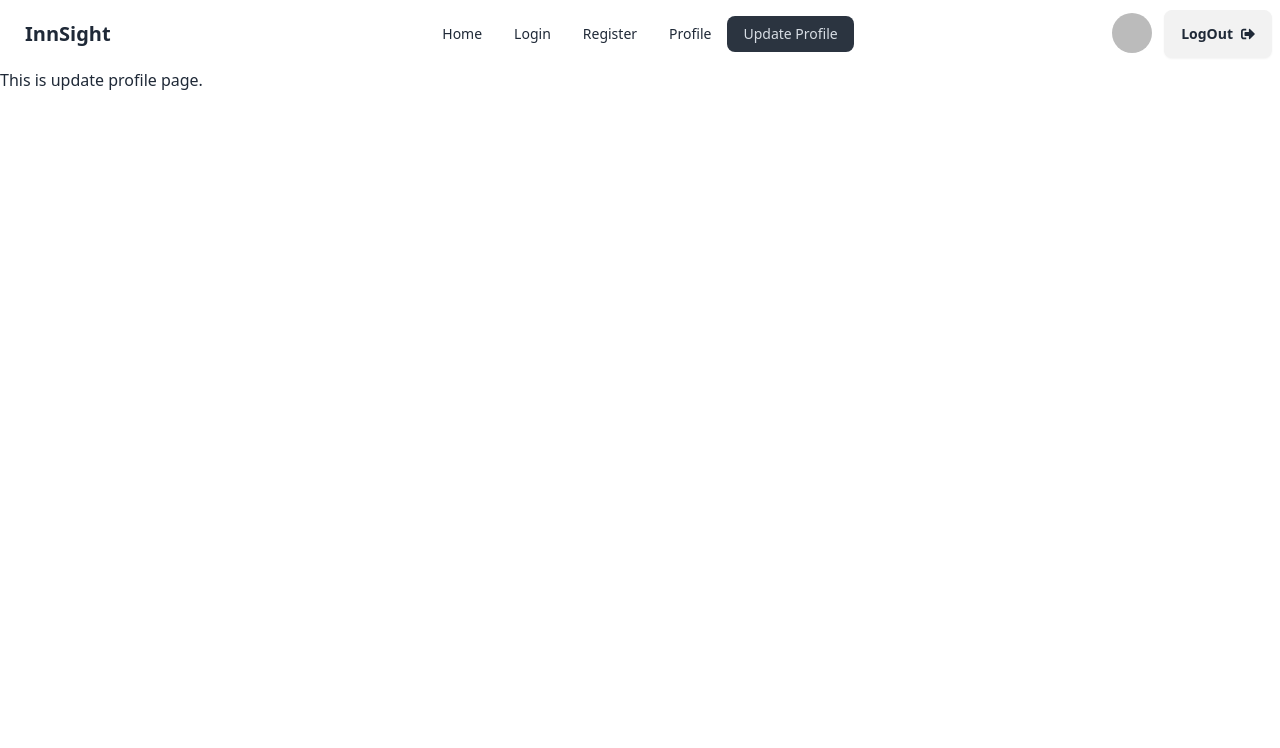
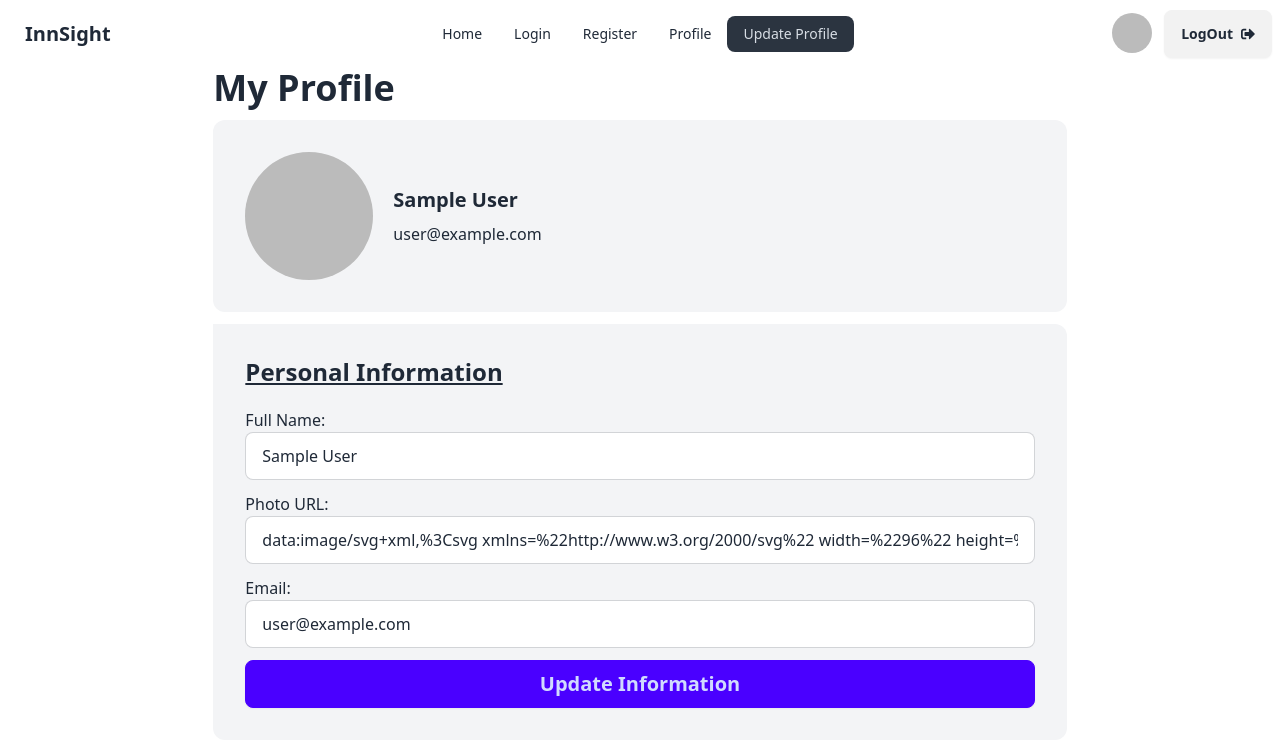
Before and after one commit to arparvej1/assignment-9-innsight, a React (Create React App) app: page /update-profile in a window 1280 px wide. Shown: the top 748 px of the page. Built offline with nearby package versions, Linux system fonts and the light colour scheme; no server answers; sample sign-in values are in the browser's storage.

Commit message:
update profile design and function added

```diff
--- a/public/index.html
+++ b/public/index.html
@@ -24,7 +24,7 @@
       work correctly both with client-side routing and a non-root public URL.
       Learn how to configure a non-root public URL by running `npm run build`.
     -->
-    <title>React App</title>
+    <title>InnSight App</title>
   </head>
   <body>
     <noscript>You need to enable JavaScript to run this app.</noscript>
--- a/src/pages/Profile/Profile.jsx
+++ b/src/pages/Profile/Profile.jsx
@@ -1,5 +1,6 @@
 import React, { useContext } from 'react';
 import { AuthContext } from '../../provider/AuthProvider';
+import { Link } from 'react-router-dom';
 
 const Profile = () => {
   const { user } = useContext(AuthContext);
@@ -10,11 +11,14 @@ const Profile = () => {
         <h3 className='font-bold text-4xl'>My Profile</h3>
         <div className='flex flex-col md:flex-row items-center gap-5 bg-gray-100 p-8 rounded-xl'>
           <div className=''>
-            <img className='w-32 rounded-full' src={user.photoURL || "https://i.ibb.co/ZT5tByN/avatar-15-blue.jpg"} alt={user.displayName} />
+            <img className='w-32 h-32 rounded-full' src={user.photoURL || "https://i.ibb.co/ZT5tByN/avatar-15-blue.jpg"} alt={user.displayName} />
           </div>
           <div className='flex flex-col gap-2'>
             <h3 className='text-xl font-semibold'>{user.displayName}</h3>
             <p>{user.email}</p>
+          </div>
+          <div className='text-right  navbar-end'>
+            <Link to='/update-profile' className='text-xl font-semibold underline btn btn-ghost'>Edit Profile</Link>
           </div>
         </div>
         <div className='grid lg:grid-cols-2 gap-3'>
@@ -29,10 +33,6 @@ const Profile = () => {
               <div>
                 <p>Email:</p>
                 <p className=' font-semibold'>{user.email}</p>
-              </div>
-              <div>
-                <p>Phone Number:</p>
-                <p className=' font-semibold'>{user.phoneNumber || 'No Phone Number Found!'}</p>
               </div>
             </div>
           </div>
--- a/src/pages/Profile/UpdateProfile.jsx
+++ b/src/pages/Profile/UpdateProfile.jsx
@@ -1,9 +1,64 @@
-import React from 'react';
+import React, { useContext } from 'react';
+import { AuthContext } from '../../provider/AuthProvider';
+import { useNavigate } from 'react-router-dom';
 
 const UpdateProfile = () => {
+  const { user, updateUserInfo, setLoading } = useContext(AuthContext);
+  const navigate = useNavigate();
+
+  const handleUpdateUser = (e) => {
+    e.preventDefault();
+    const name = e.target.name.value;
+    const photo_url = e.target.photo_url.value;
+
+    // create user in firebase
+    updateUserInfo(user, name, photo_url)
+      .then(() => {
+        console.log('click Update');
+        setLoading(false);
+        navigate('/profile');
+      })
+      .catch(error => {
+        console.log(error);
+      });
+    console.log(user);
+  }
+
   return (
-    <div>
-      This is update profile page.
+    <div className='md:4/5 lg:w-2/3 mx-auto'>
+      <div className='flex flex-col gap-3'>
+        <h3 className='font-bold text-4xl'>My Profile</h3>
+        <div className='flex flex-col md:flex-row items-center gap-5 bg-gray-100 p-8 rounded-xl'>
+          <div className=''>
+            <img className='w-32 rounded-full' src={user.photoURL || "https://i.ibb.co/ZT5tByN/avatar-15-blue.jpg"} alt={user.displayName} />
+          </div>
+          <div className='flex flex-col gap-2'>
+            <h3 className='text-xl font-semibold'>{user.displayName}</h3>
+            <p>{user.email}</p>
+          </div>
+        </div>
+        {/* ----- Personal Information ------ */}
+        <div className='flex flex-col gap-3 md:gap-5 bg-gray-100 p-6 md:p-8 rounded-xl rounded-tl-none'>
+          <h3 className='font-semibold text-xl md:text-2xl underline'>Personal Information</h3>
+          <form onSubmit={handleUpdateUser} className='flex flex-col gap-3 '>
+            <div>
+              <span>Full Name:</span>
+              <input type="text" name='name' defaultValue={user.displayName} placeholder="Full Name" className="input input-bordered w-full" />
+            </div>
+            <div>
+              <span>Photo URL:</span>
+              <input type="text" name='photo_url' defaultValue={user.photoURL} placeholder="Photo URL" className="input input-bordered w-full" />
+            </div>
+            <div>
+              <span>Email:</span>
+              <input type="email" name='email' value={user.email} placeholder="Email" className="input input-bordered w-full" />
+            </div>
+            <div>
+              <input type="submit" value='Update Information' className="btn btn-primary w-full font-semibold text-xl" />
+            </div>
+          </form>
+        </div>
+      </div>
     </div>
   );
 };
--- a/src/pages/Register/Register.jsx
+++ b/src/pages/Register/Register.jsx
@@ -4,7 +4,7 @@ import { FaEye, FaEyeSlash } from "react-icons/fa";
 import { AuthContext } from '../../provider/AuthProvider';
 
 const Register = () => {
-  const { createUser, signInWithGoogle } = useContext(AuthContext);
+  const { createUser, signInWithGoogle, updateUserInfo } = useContext(AuthContext);
   const navigate = useNavigate();
 
   const [passwordShow, setPasswordShow] = useState(false);
@@ -23,7 +23,14 @@ const Register = () => {
     createUser(email, password)
       .then(result => {
         console.log(result.user);
-        e.target.reset();
+        updateUserInfo(result.user, name, photo_url)
+          .then(() => {
+            e.target.reset();
+            navigate('/');
+          })
+          .catch(error => {
+            console.log(error);
+          });
       })
       .catch(error => {
         console.log(error);
--- a/src/provider/AuthProvider.jsx
+++ b/src/provider/AuthProvider.jsx
@@ -1,4 +1,4 @@
-import { GoogleAuthProvider, createUserWithEmailAndPassword, onAuthStateChanged, signInWithEmailAndPassword, signInWithPopup, signOut } from "firebase/auth";
+import { GoogleAuthProvider, createUserWithEmailAndPassword, onAuthStateChanged, signInWithEmailAndPassword, signInWithPopup, signOut, updateProfile } from "firebase/auth";
 import { createContext, useEffect, useState } from "react";
 import auth from "../firebase/firebase.config";
 
@@ -12,6 +12,15 @@ const AuthProvider = ({ children }) => {
   const createUser = (email, password) => {
     setLoading(true);
     return createUserWithEmailAndPassword(auth, email, password);
+  }
+
+  const updateUserInfo = (cUser, displayNameNew, photoURLNew) => {
+    console.log(cUser);
+    setLoading(true);
+    return updateProfile(cUser, {
+      displayName: displayNameNew,
+      photoURL: photoURLNew
+    });
   }
 
   const signInUser = (email, password) => {
@@ -40,7 +49,9 @@ const AuthProvider = ({ children }) => {
   const authInfo = {
     user,
     loading,
+    setLoading,
     createUser,
+    updateUserInfo,
     signInUser,
     signInWithGoogle,
     logOut
```
